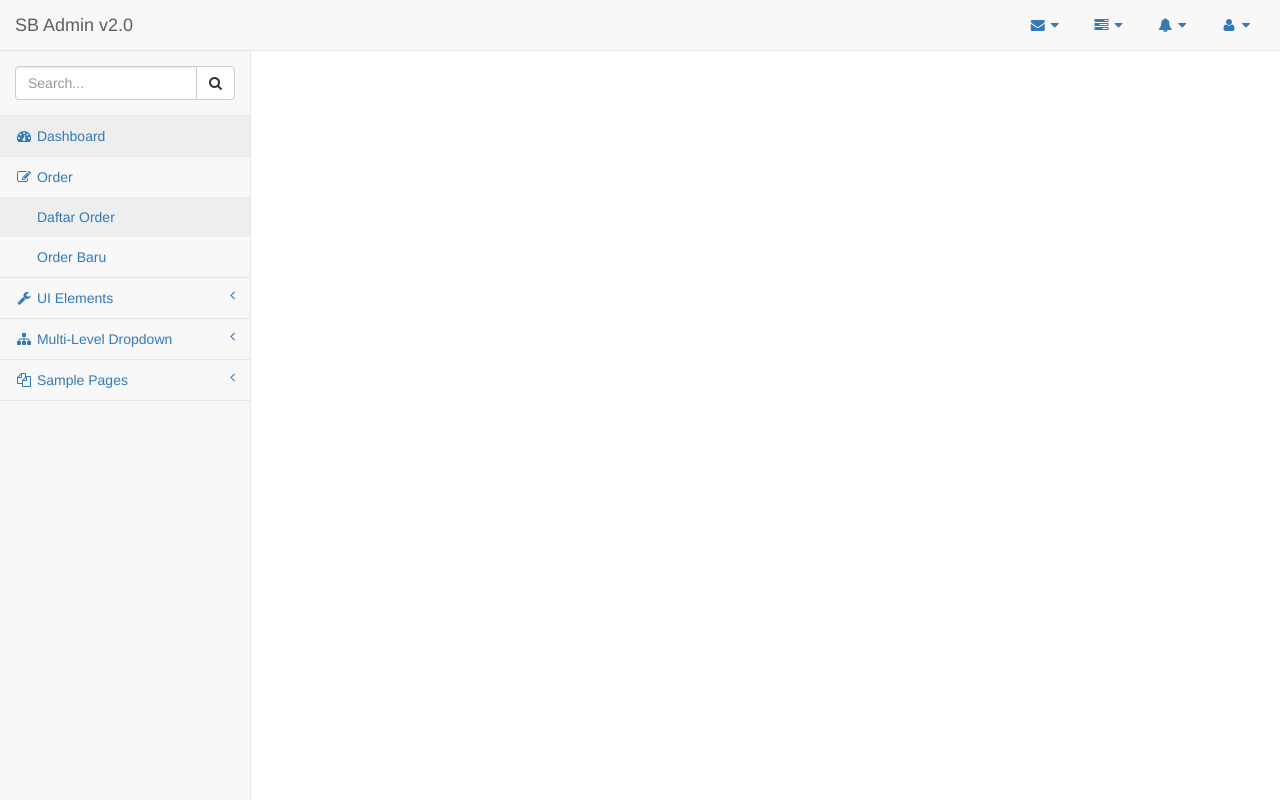
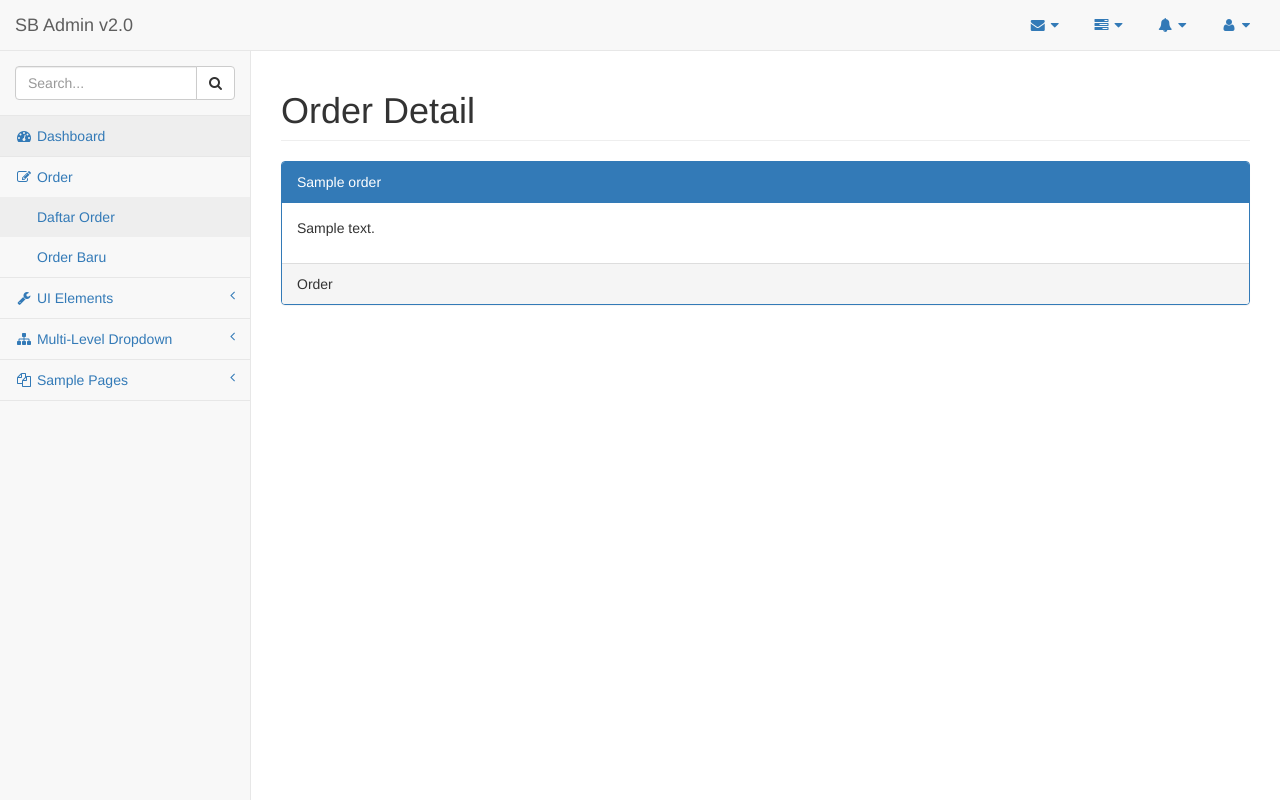
Before and after one commit to ariefsam/orderchain, a PHP site: page /order/detail in a window 1280 px wide. Run offline with PHP 8.4, Linux system fonts and the light colour scheme; data comes from the database, SQL or seed files in the repository; tables that the repository leaves empty hold one stand-in row (values such as "Sample post"); some libraries are stand-ins or nearby versions.

Commit message:
Order Detail

```diff
--- a/mvc/controller/order.php
+++ b/mvc/controller/order.php
@@ -42,7 +42,13 @@ class order extends \phpsam\mvc\controller {
     }
 
     function action_detail() {
-        $this->render('detail');
+        $order = new \mvc\model\order();
+        $order_detail=$order->get_detail_order(1);
+        $view_data = [
+            'item'=>$order_detail,
+            'title'=>'Order Detail'
+        ];
+        $this->render('detail',$view_data);
     }
 
 
--- a/mvc/model/order.php
+++ b/mvc/model/order.php
@@ -28,4 +28,19 @@ class order extends \phpsam\mvc\medooModel {
         return $x;
     }
 
+    function get_detail_order($id=0) {
+        $x=$this->medoo->select('order',
+                ["[>]department" => ["last_department" => "id"]],
+                [
+                    'order.id',
+                    'order.name',
+                    'order.description',
+                    'department.name(department_name)'
+                ],
+                ['order.id'=>$id]);
+        if(!$x) $x=array();
+        else $x=$x[0];
+        return $x;
+    }
+
 }
--- a/theme/v1/views/order/detail.php
+++ b/theme/v1/views/order/detail.php
@@ -1,7 +1,22 @@
-<?php
+<div class="row">
+    <div class="col-lg-12">
+        <h1 class="page-header">Order Detail</h1>
+    </div>
+    <!-- /.col-lg-12 -->
+</div>
 
-/*
- * To change this license header, choose License Headers in Project Properties.
- * To change this template file, choose Tools | Templates
- * and open the template in the editor.
- */
+<div class="row">
+    <div class="col-lg-12">
+        <div class="panel panel-primary">
+            <div class="panel-heading">
+                <?php echo $item['name']?>
+            </div>
+            <div class="panel-body">
+                <p><?php echo $item['description']?></p>
+            </div>
+            <div class="panel-footer">
+                <?php echo $item['department_name'];?>
+            </div>
+        </div>
+    </div>
+</div>
```
